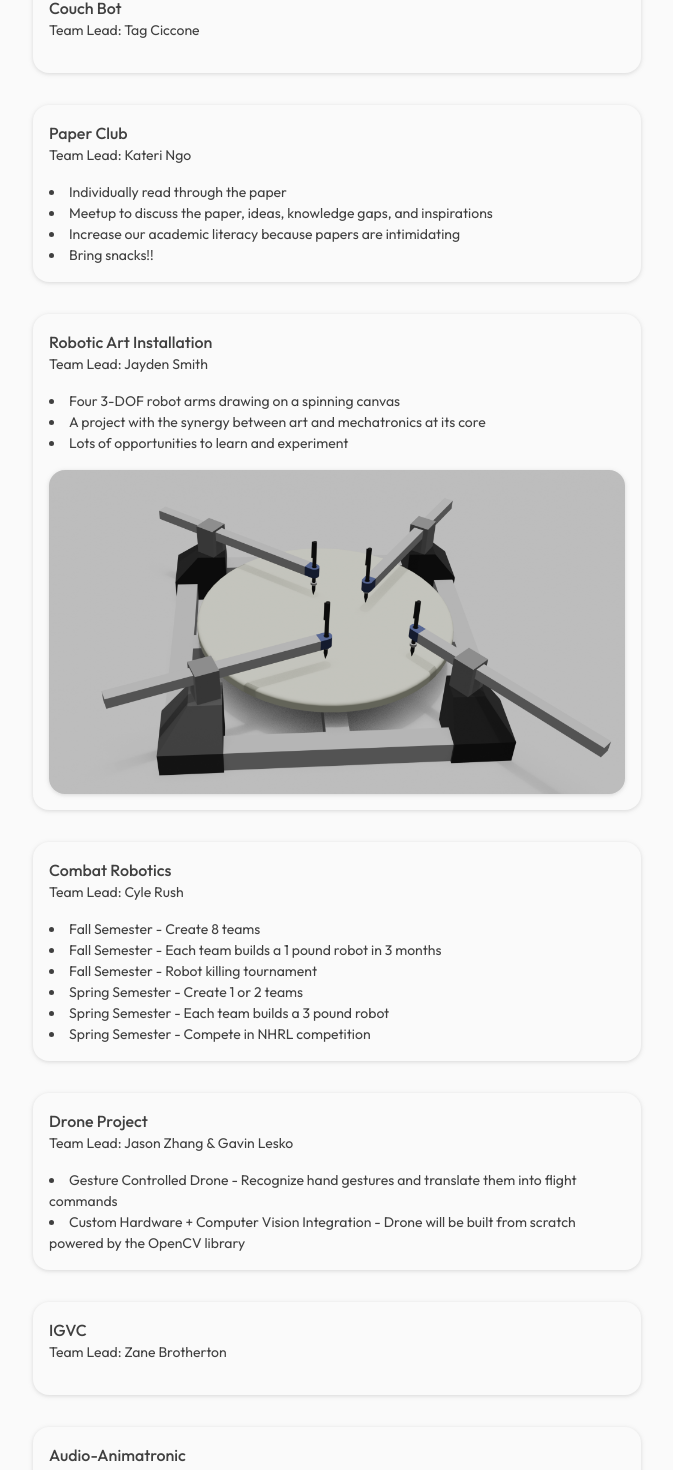
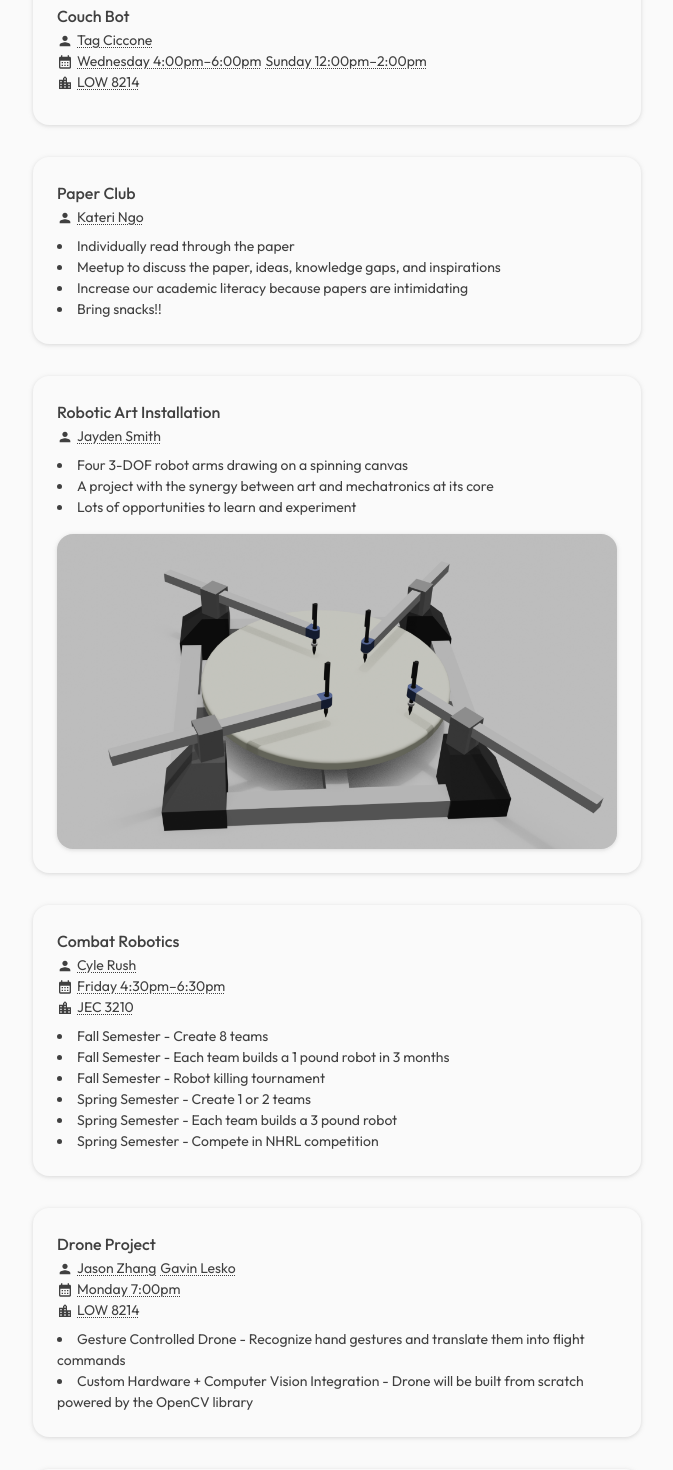
Before and after one commit to haydenheroux/rpi-robotics-website, a React (Vite) app: page / in a window 1280 px wide. Shown: the part 220-1690 px from the top of the page, without its empty margins (303-976 px from the left). Built offline with nearby package versions, Linux system fonts and the light colour scheme.

Commit message:
First draft of project card changes.

```diff
--- a/package.json
+++ b/package.json
@@ -14,6 +14,7 @@
     "@tailwindcss/vite": "^4.1.13",
     "react": "^19.1.1",
     "react-dom": "^19.1.1",
+    "react-icons": "^5.5.0",
     "tailwindcss": "^4.1.13"
   },
   "devDependencies": {
--- a/src/App.tsx
+++ b/src/App.tsx
@@ -1,5 +1,6 @@
 import Nav from "./components/Nav";
 import ProjectCard from "./components/ProjectCard";
+import { JEC_3210, LOW_8214 } from "./types/Location";
 
 function App() {
   return (
@@ -16,10 +17,18 @@ function App() {
         </p>
         <div className="block h-8"></div>
         <div className="grid gap-8">
-          <ProjectCard name="Couch Bot" teamLead="Tag Ciccone" />
+          <ProjectCard
+            name="Couch Bot"
+            people={[{ name: "Tag Ciccone", email: "ciccot@rpi.edu" }]}
+            times={[
+              { day: "Wednesday", start: "4:00pm", end: "6:00pm" },
+              { day: "Sunday", start: "12:00pm", end: "2:00pm" },
+            ]}
+            locations={[LOW_8214]}
+          />
           <ProjectCard
             name="Paper Club"
-            teamLead="Kateri Ngo"
+            people={[{ name: "Kateri Ngo", email: "ngok2@rpi.edu" }]}
             description={[
               "Individually read through the paper",
               "Meetup to discuss the paper, ideas, knowledge gaps, and inspirations",
@@ -29,7 +38,7 @@ function App() {
           />
           <ProjectCard
             name="Robotic Art Installation"
-            teamLead="Jayden Smith"
+            people={[{ name: "Jayden Smith" }]}
             description={[
               "Four 3-DOF robot arms drawing on a spinning canvas",
               "A project with the synergy between art and mechatronics at its core",
@@ -39,7 +48,9 @@ function App() {
           />
           <ProjectCard
             name="Combat Robotics"
-            teamLead="Cyle Rush"
+            people={[{ name: "Cyle Rush", email: "rushc2@rpi.edu" }]}
+            times={[{ day: "Friday", start: "4:30pm", end: "6:30pm" }]}
+            locations={[JEC_3210]}
             description={[
               "Fall Semester - Create 8 teams",
               "Fall Semester - Each team builds a 1 pound robot in 3 months",
@@ -51,16 +62,28 @@ function App() {
           />
           <ProjectCard
             name="Drone Project"
-            teamLead="Jason Zhang & Gavin Lesko"
+            people={[
+              { name: "Jason Zhang", email: "zhangy96@rpi.edu" },
+              { name: "Gavin Lesko", email: "gavinl@rpi.edu" },
+            ]}
+            times={[{ day: "Monday", start: "7:00pm" }]}
+            locations={[LOW_8214]}
             description={[
               "Gesture Controlled Drone - Recognize hand gestures and translate them into flight commands",
               "Custom Hardware + Computer Vision Integration - Drone will be built from scratch powered by the OpenCV library",
             ]}
           />
-          <ProjectCard name="IGVC" teamLead="Zane Brotherton" />
+          <ProjectCard
+            name="IGVC"
+            people={[{ name: "Zane Brotherton", email: "brothz@rpi.edu" }]}
+            times={[{ day: "Sunday", start: "3:00pm" }]}
+            locations={[LOW_8214]}
+          />
           <ProjectCard
             name="Audio-Animatronic"
-            teamLead="Sydney Simmons"
+            people={[{ name: "Sydney Simmons", email: "simmos6@rpi.edu" }]}
+            times={[{ day: "Sunday", start: "4:00pm", end: "5:00pm" }]}
+            locations={[JEC_3210]}
             description={[
               "Build an animatronic with movements synchronized with sound, posing as a new avatar for robotics club!",
               "Uno R3, PCA9685, Micro Servos (9g), sound module",
--- a/src/components/ProjectCard.tsx
+++ b/src/components/ProjectCard.tsx
@@ -1,24 +1,101 @@
+import { MdCalendarMonth, MdLocationCity, MdPerson } from "react-icons/md";
+import type Person from "../types/Person";
+import type { IconType } from "react-icons";
+import type Location from "../types/Location";
+import { locationHover, locationText } from "../types/Location";
+import type MeetingTime from "../types/MeetingTime";
+import { meetingTimeHover, meetingTimeText } from "../types/MeetingTime";
+import { personHover, personText } from "../types/Person";
+
+interface InfoRowProps<Type> {
+  Icon: IconType;
+  items: Type[];
+  text: (item: Type) => string;
+  hover: (item: Type) => string;
+}
+
+function InfoRow<Type>({ Icon, items, text, hover }: InfoRowProps<Type>) {
+  return (
+    <div className="flex flex-row gap-1 items-center">
+      <Icon size={16} className="text-neutral-700" />
+      <div className="flex flex-row gap-1 items-center">
+        {items.map((item, index) => (
+          <span
+            key={index}
+            title={hover(item)}
+            className="type-body text-neutral-700 link-dotted"
+          >
+            {text(item)}
+          </span>
+        ))}
+      </div>
+    </div>
+  );
+}
+
 export interface ProjectCardProps {
   name: string;
-  teamLead: string;
+  people?: Person[];
+  times?: MeetingTime[];
+  locations?: Location[];
   description?: string[];
   image?: string;
 }
 
-function ProjectCard({ name, teamLead, description, image }: ProjectCardProps) {
+function ProjectCard({
+  name,
+  people,
+  times,
+  locations,
+  description,
+  image,
+}: ProjectCardProps) {
   return (
-    <div className="p-4 rounded-2xl bg-neutral-50 drop-shadow-sm/25 drop-shadow-neutral-500">
-      <h2 className="type-large-bold text-neutral-700">{name}</h2>
-      <span className="block mb-4 type-body text-neutral-700">Team Lead: {teamLead}</span>
+    <div className="p-6 rounded-2xl bg-neutral-50 drop-shadow-sm/25 drop-shadow-neutral-500">
+      <h2 className="type-large-bold text-neutral-700 mb-0.5">{name}</h2>
+      {(people || times || locations) && (
+        <div className="mb-2">
+          {people && (
+            <InfoRow
+              Icon={MdPerson}
+              items={people}
+              text={personText}
+              hover={personHover}
+            />
+          )}
+          {times && (
+            <InfoRow
+              Icon={MdCalendarMonth}
+              items={times}
+              text={meetingTimeText}
+              hover={meetingTimeHover}
+            />
+          )}
+          {locations && (
+            <InfoRow
+              Icon={MdLocationCity}
+              items={locations}
+              text={locationText}
+              hover={locationHover}
+            />
+          )}
+        </div>
+      )}
       {description && (
         <ul className="block list-disc list-inside">
-          {description.map((text) => (
-            <li className="type-body text-neutral-700">{text}</li>
+          {description.map((text, index) => (
+            <li key={index} className="type-body text-neutral-700">
+              {text}
+            </li>
           ))}
         </ul>
       )}
       {image && (
-        <img src={image} alt={`${name} project image`} className="mt-4 rounded-2xl drop-shadow-sm/25 drop-shadow-neutral-500" />
+        <img
+          src={image}
+          alt={`${name} project image`}
+          className="mt-4 rounded-2xl drop-shadow-sm/25 drop-shadow-neutral-500"
+        />
       )}
     </div>
   );
--- a/src/index.css
+++ b/src/index.css
@@ -50,3 +50,9 @@
     @apply text-neutral-50 rounded-2xl bg-linear-to-t from-brand-dark to-brand hover:drop-shadow-xl/25 drop-shadow-brand-dark;
   }
 }
+
+@layer components {
+  .link-dotted {
+    @apply underline underline-offset-[1.5px] decoration-dotted decoration-1 decoration-neutral-700 cursor-pointer;
+  }
+}
--- /dev/null
+++ b/src/types/Location.ts
@@ -0,0 +1,31 @@
+export default interface Location {
+  building: {
+    name: string;
+    code: string;
+  };
+  room: string;
+}
+
+export const locationText = (location: Location) => `${location.building.code} ${location.room}`;
+
+export const locationHover = (location: Location) => `${location.building.name} - Room ${location.room}`;
+
+export const LOW = (room: string) => ({
+  building: {
+    name: "Low Center for Industrial Innovation",
+    code: "LOW",
+  },
+  room,
+});
+
+export const LOW_8214 = LOW("8214");
+
+export const JEC = (room: string) => ({
+  building: {
+    name: "Jonsson Engineering Center",
+    code: "JEC",
+  },
+  room,
+});
+
+export const JEC_3210 = JEC("3210");
--- /dev/null
+++ b/src/types/MeetingTime.ts
@@ -0,0 +1,9 @@
+export default interface MeetingTime {
+  day: string;
+  start: string;
+  end?: string;
+};
+
+export const meetingTimeText = (time: MeetingTime) => `${time.day} ${time.start}${time.end ? "–" : ""}${time.end ?? ""}`;
+
+export const meetingTimeHover = meetingTimeText;
--- /dev/null
+++ b/src/types/Person.ts
@@ -0,0 +1,8 @@
+export default interface Person {
+  name: string;
+  email?: string;
+};
+
+export const personText = (person: Person) => person.name;
+
+export const personHover = (person: Person) => person.email ?? person.name;
```
Also changed, not shown: 1 other file (tests, documents, lock files or other folders).
